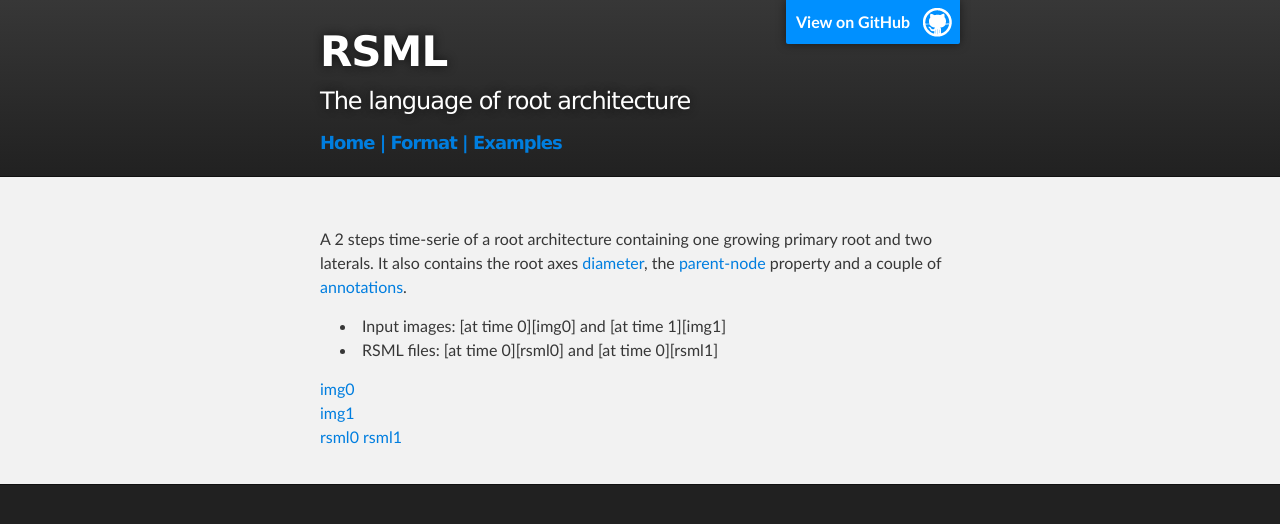
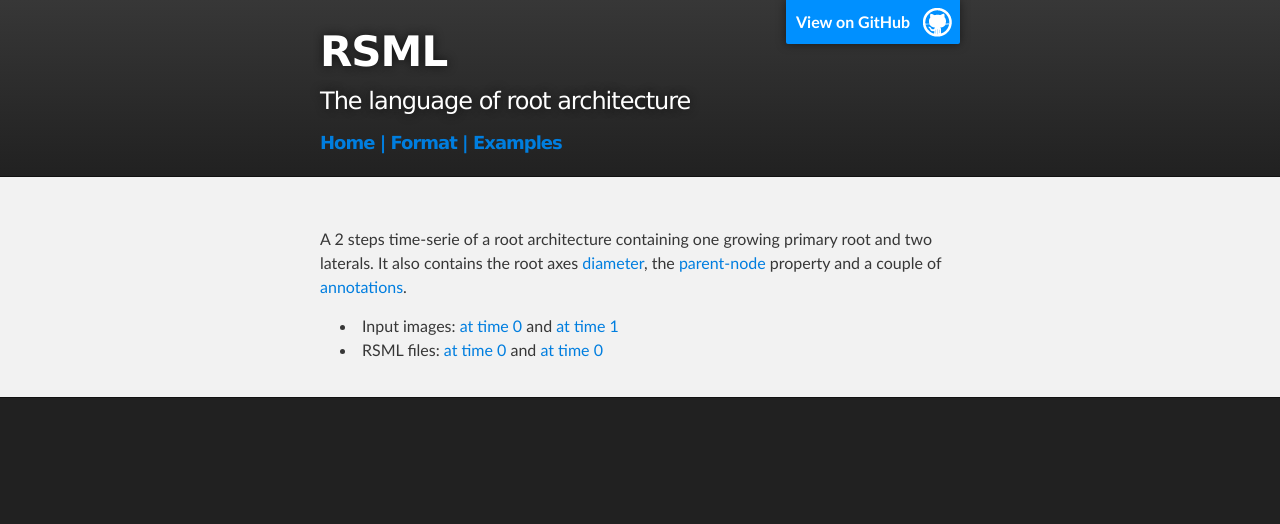
Before and after one commit to RootSystemML/RootSystemML.github.io, a Jekyll site: the page built from examples/beetroot.md, in a window 1280 px wide. Shown: the top 524 px of the page. Built offline with Jekyll 4.4.1, drawn with Linux system fonts in a browser that asks for light colours; some of the changed lines change nothing that is shown.

Commit message:
beetroot example

```diff
--- a/examples/beetroot.md
+++ b/examples/beetroot.md
@@ -11,10 +11,10 @@ A 2 steps time-serie of a root architecture containing one growing primary root
   - Input images: [at time 0][img0] and [at time 1][img1]
   - RSML files: [at time 0][rsml0] and [at time 0][rsml1]
 
-[img0](/images/examples/beetroot_0.png)
-[img1](/images/examples/beetroot_1.png)
-[rsml0](beetroot_0-rsml)
-[rsml1](beetroot_1-rsml)
+[img0]: /images/examples/beetroot_0.png
+[img1]: /images/examples/beetroot_1.png
+[rsml0]: beetroot_0-rsml
+[rsml1]: beetroot_1-rsml
 
 [diameter]: /format/thesaurus#diameter
 [parent-node]: /format/thesaurus#parent-node-root
```
